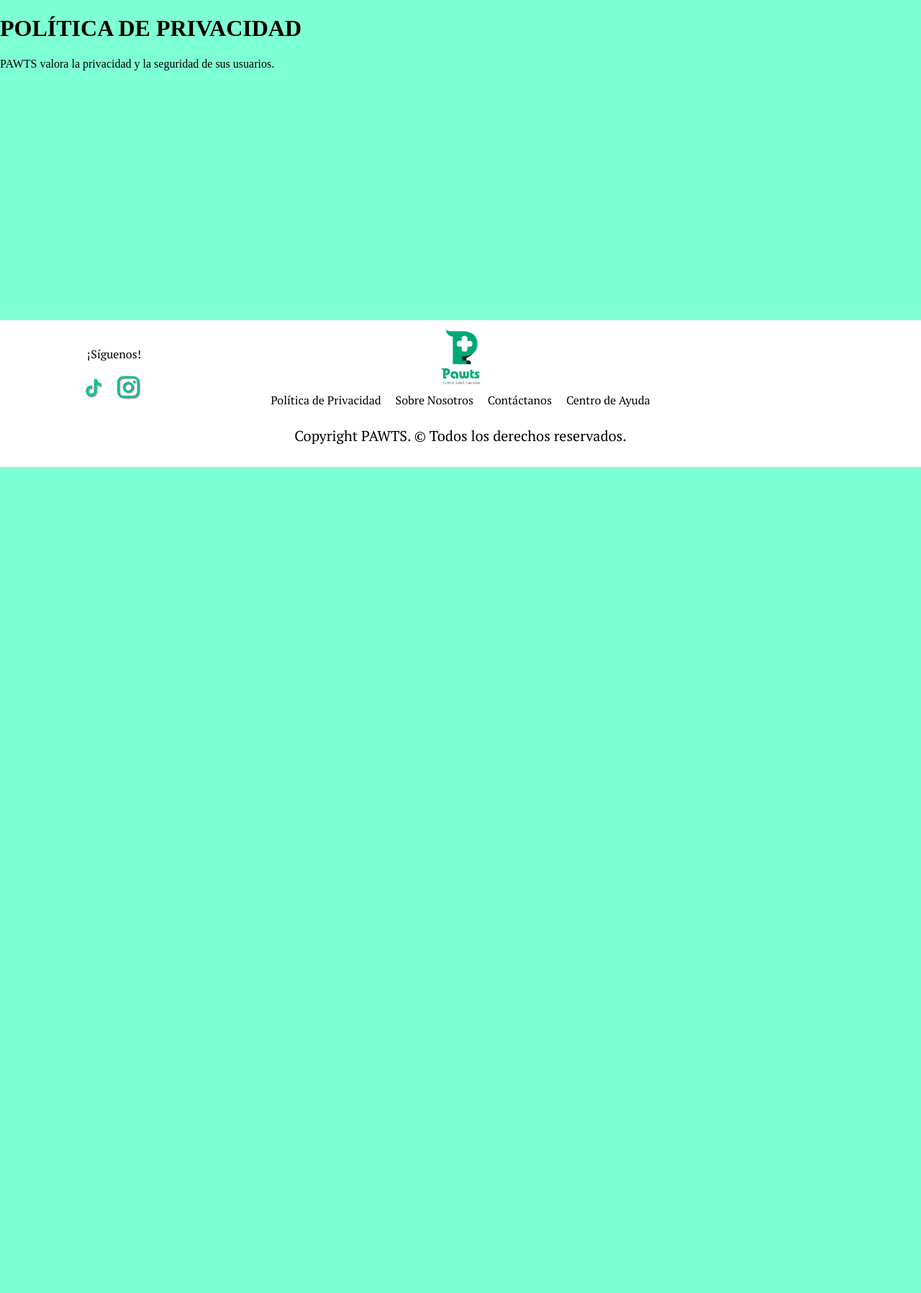
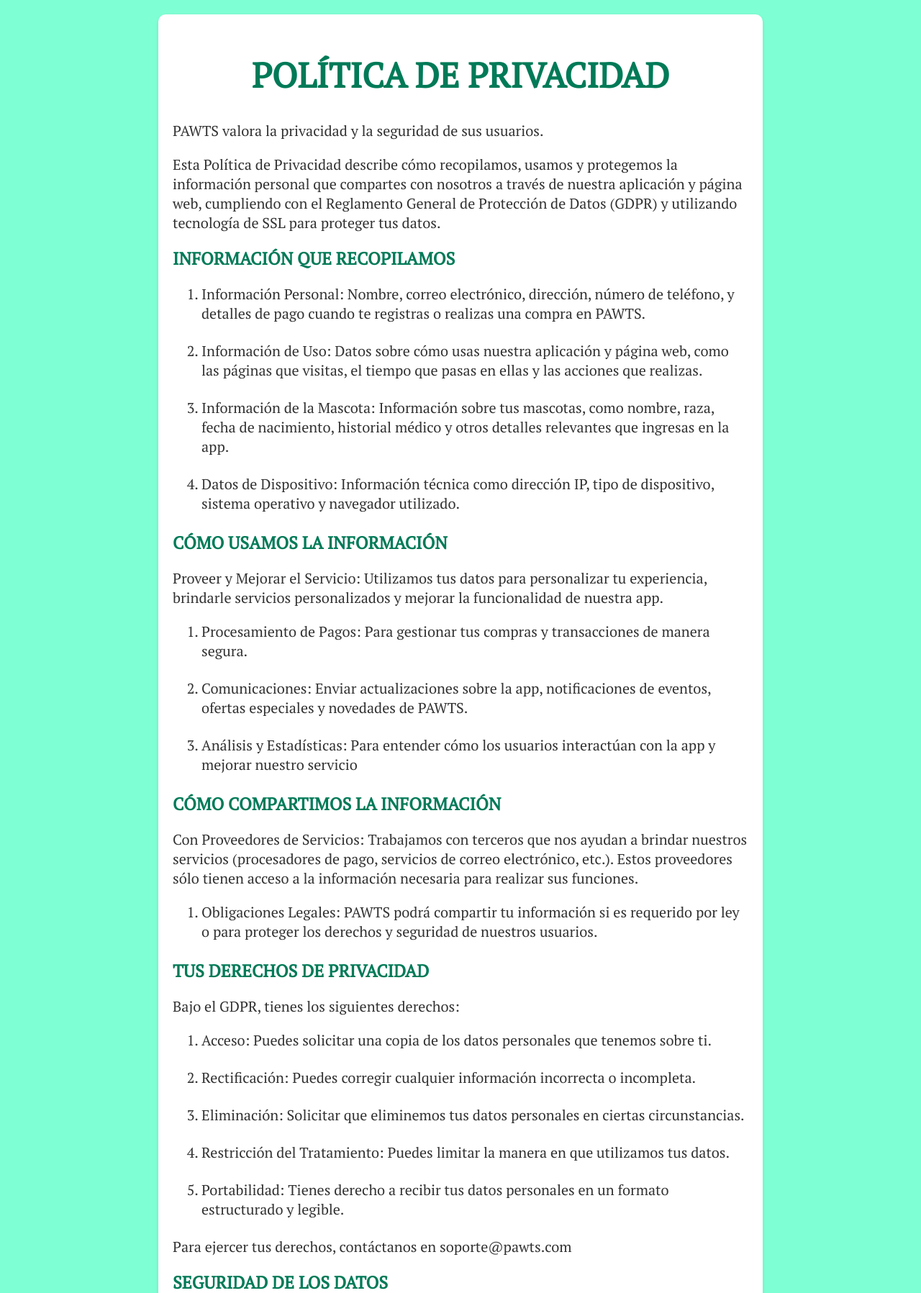
Before and after one commit to joeldin03/RompeMalla, a PHP site: page /pages/privacidad.php in a window 1280 px wide. Shown: the part 151-1948 px from the top of the page at 72% size. Before the commit the page ends 800 px from the top, so only its background shows below. Run offline with PHP 8.4, Linux system fonts and the light colour scheme.

Commit message:
privacidad primer commit

```diff
--- /dev/null
+++ b/css/privacidad.css
@@ -0,0 +1,35 @@
+body {
+    font-family: 'PT Serif', serif;
+    margin: 0;
+    padding: 0;
+    background-color: #f8f8f8;
+    color: #333;
+}
+
+main {
+    max-width: 800px;
+    margin: 20px auto;
+    padding: 20px;
+    background-color: #fff;
+    border-radius: 10px;
+    box-shadow: 0 2px 5px rgba(0, 0, 0, 0.1);
+    font-size: 20px;
+}
+
+h1 {
+    font-size: 48px;
+    color: #007A57;
+    text-align: center;
+    font-weight: bold;
+}
+
+h2 {
+    font-size: 24px;
+    color: #007A57;
+    text-align: left;
+    font-weight: bold;
+}
+
+li {
+    margin-bottom: 25px;
+}
--- a/pages/privacidad.php
+++ b/pages/privacidad.php
@@ -4,8 +4,10 @@
 <head>
     <meta charset="UTF-8">
     <meta name="viewport" content="width=device-width, initial-scale=1.0">
+    <link rel="stylesheet" href="/RompeMalla/css/privacidad.css">
     <link rel="stylesheet" href="css/index.css">
-    <link rel="icon" href="img/logo chiquito.png">
+    <link href="https://fonts.googleapis.com/css2?family=PT+Serif&display=swap" rel="stylesheet">
+    <link rel="icon" href="../img/logo chiquito.png">
     <title>Pawts</title>
 </head>
 
@@ -15,6 +17,61 @@
     <main>
         <h1>POLÍTICA DE PRIVACIDAD</h1>
         <p>PAWTS valora la privacidad y la seguridad de sus usuarios.</p>
+        <p>Esta Política de Privacidad describe cómo recopilamos, usamos y protegemos la información personal que compartes con nosotros a través de nuestra aplicación y página web, cumpliendo con el Reglamento General de Protección de Datos (GDPR) y utilizando tecnología de SSL para proteger tus datos.</p>
+
+        <h2>INFORMACIÓN QUE RECOPILAMOS</h2>
+        <ol>
+            <li>Información Personal: Nombre, correo electrónico, dirección, número de teléfono, y detalles de pago cuando te registras o realizas una compra en PAWTS.</li>
+            <li>Información de Uso: Datos sobre cómo usas nuestra aplicación y página web, como las páginas que visitas, el tiempo que pasas en ellas y las acciones que realizas.</li>
+            <li>Información de la Mascota: Información sobre tus mascotas, como nombre, raza, fecha de nacimiento, historial médico y otros detalles relevantes que ingresas en la app.</li>
+            <li>Datos de Dispositivo: Información técnica como dirección IP, tipo de dispositivo, sistema operativo y navegador utilizado.</li>
+        </ol>
+
+        <h2>CÓMO USAMOS LA INFORMACIÓN</h2>
+        <p>Proveer y Mejorar el Servicio: Utilizamos tus datos para personalizar tu experiencia, brindarle servicios personalizados y mejorar la funcionalidad de nuestra app.</p>
+        <ol>
+            <li>Procesamiento de Pagos: Para gestionar tus compras y transacciones de manera segura.</li>
+            <li>Comunicaciones: Enviar actualizaciones sobre la app, notificaciones de eventos, ofertas especiales y novedades de PAWTS.</li>
+            <li>Análisis y Estadísticas: Para entender cómo los usuarios interactúan con la app y mejorar nuestro servicio</li>
+        </ol>
+
+        <h2>CÓMO COMPARTIMOS LA INFORMACIÓN</h2>
+        <p>Con Proveedores de Servicios: Trabajamos con terceros que nos ayudan a brindar nuestros servicios (procesadores de pago, servicios de correo electrónico, etc.). Estos proveedores sólo tienen acceso a la información necesaria para realizar sus funciones.</p>
+        <ol>
+            <li>Obligaciones Legales: PAWTS podrá compartir tu información si es requerido por ley o para proteger los derechos y seguridad de nuestros usuarios.</li>
+        </ol>
+
+        <h2>TUS DERECHOS DE PRIVACIDAD</h2>
+        <p>Bajo el GDPR, tienes los siguientes derechos:</p>
+        <ol>
+            <li>Acceso: Puedes solicitar una copia de los datos personales que tenemos sobre ti.</li>
+            <li>Rectificación: Puedes corregir cualquier información incorrecta o incompleta.</li>
+            <li>Eliminación: Solicitar que eliminemos tus datos personales en ciertas circunstancias.</li>
+            <li>Restricción del Tratamiento: Puedes limitar la manera en que utilizamos tus datos.</li>
+            <li>Portabilidad: Tienes derecho a recibir tus datos personales en un formato estructurado y legible.</li>
+        </ol>
+        <p>Para ejercer tus derechos, contáctanos en soporte@pawts.com</p>
+
+        <h2>SEGURIDAD DE LOS DATOS</h2>
+        <p>Usamos el Certificado SSL (Secure Sockets Layer) para asegurar que toda la información transmitida entre tu dispositivo y nuestro servidor esté encriptada y protegida.</p>
+        <ol>
+            <li>Tomamos medidas de seguridad adicionales, como controles de acceso y cifrado de datos, para asegurar la protección de tu información.</li>
+        </ol>
+
+        <h2>RETENCIÓN DE DATOS</h2>
+        <ol>
+            <li>Conservamos tus datos personales durante el tiempo que sea necesario para brindarte nuestros servicios o según lo requiera la ley.</li>
+            <li>Los datos de la cuenta de usuario se eliminan automáticamente si no ha habido actividad durante más de 24 meses</li>
+        </ol>
+
+        <h2>COOKIES Y TECNOLOGÍA DE SEGUIMIENTO</h2>
+        <ol>
+            <li>Utilizamos cookies para mejorar tu experiencia, recordar tus preferencias y analizar el uso de la app y la web.</li>
+            <li>Puedes gestionar tus preferencias de cookies a través de la configuración de tu navegador</li>
+        </ol>
+
+        <h2>CONTACTO</h2>
+        <p>Si tienes preguntas sobre nuestra Política de Privacidad, contáctanos en soporte@pawts.com</p>
     </main>
 
     <?php include '../resources/footer.php'; ?>
```
